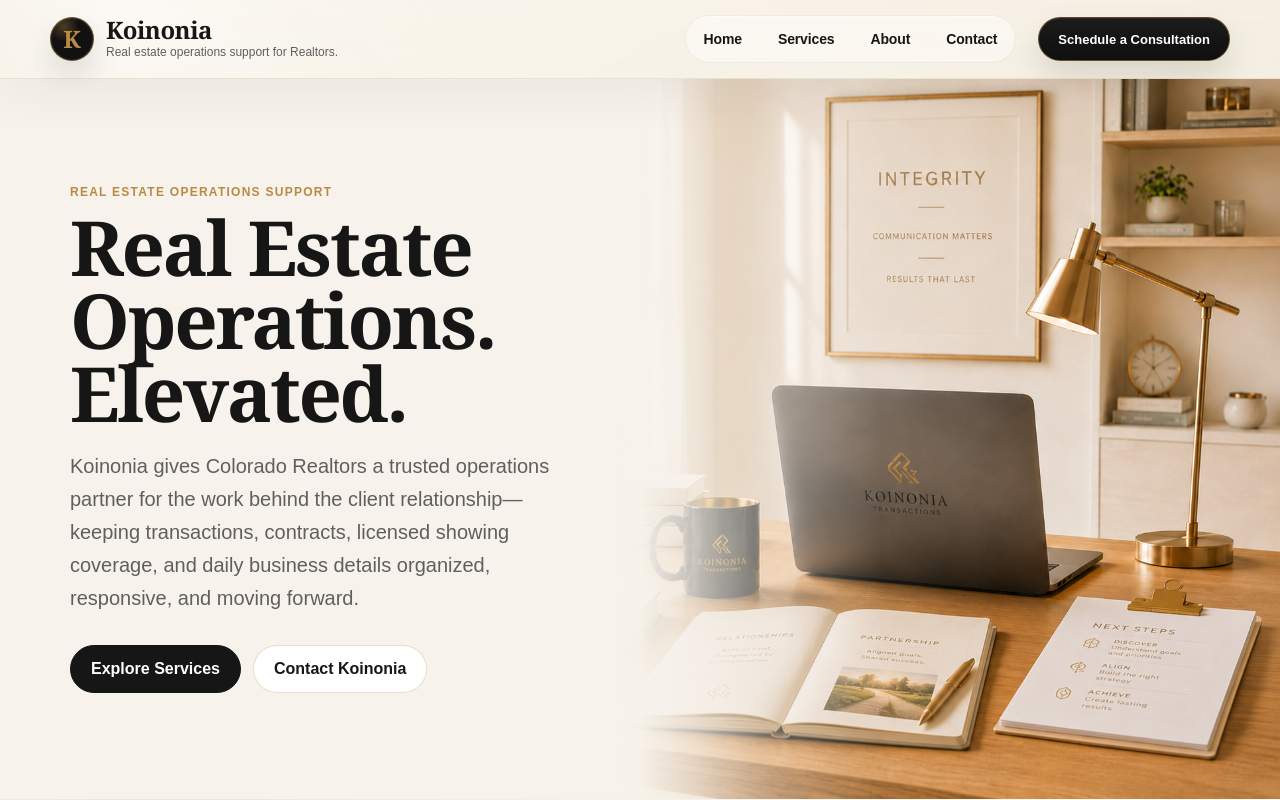
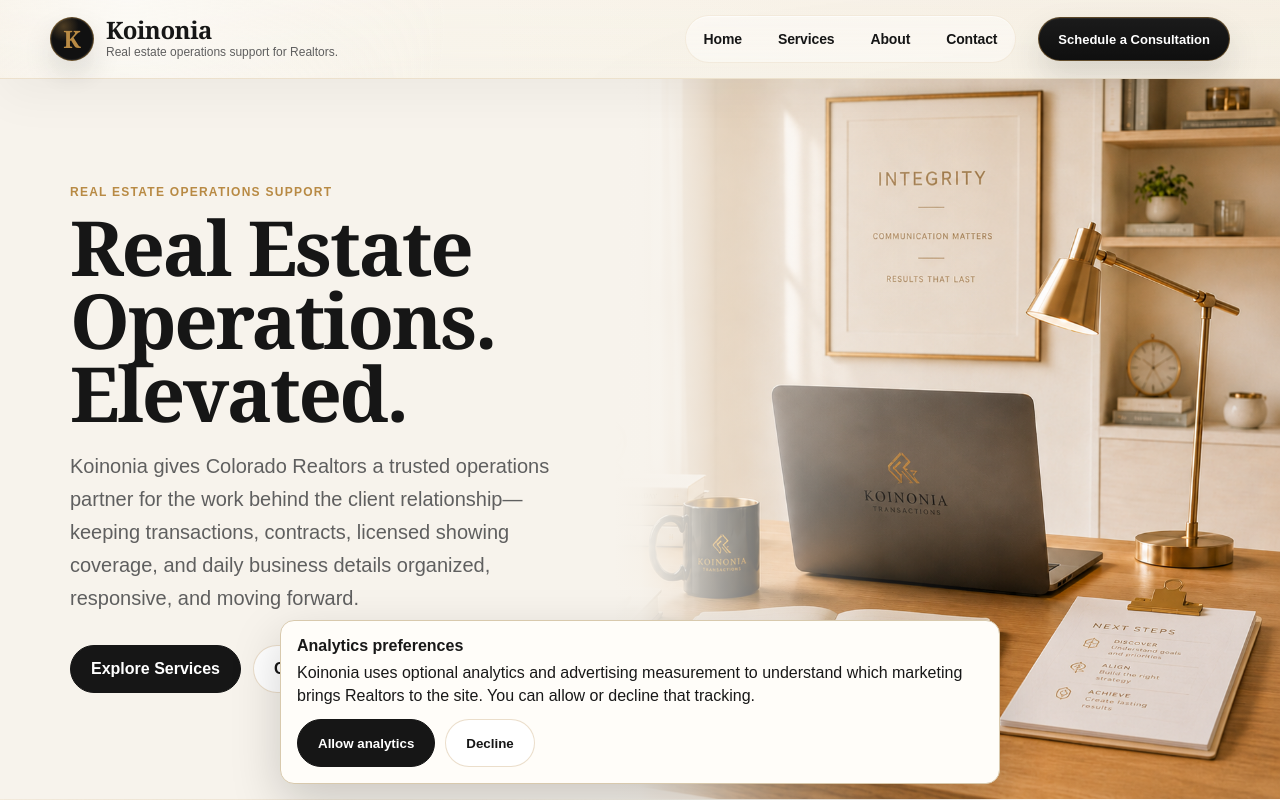
Before and after one commit to KoinoniaTransactions/Reynalds-OS, a Next.js app in the folder apps/web/: page / in a window 1280 px wide. Shown: the top 800 px of the page. Built offline with nearby package versions, Linux system fonts and the light colour scheme; no server answers.

Commit message:
Wire consent-aware marketing tracking into site layout

```diff
--- a/apps/web/app/layout.tsx
+++ b/apps/web/app/layout.tsx
@@ -1,5 +1,6 @@
 import type { Metadata } from "next";
 import { absoluteUrl, seoConfig } from "../config/seo.config";
+import { MarketingTracking } from "../components/site/MarketingTracking/MarketingTracking";
 import "@reynalds-os/design-system/styles.css";
 
 export const metadata: Metadata = {
@@ -55,7 +56,10 @@ export const metadata: Metadata = {
 export default function RootLayout({ children }: { children: React.ReactNode }) {
   return (
     <html lang="en">
-      <body>{children}</body>
+      <body>
+        {children}
+        <MarketingTracking />
+      </body>
     </html>
   );
 }
```
